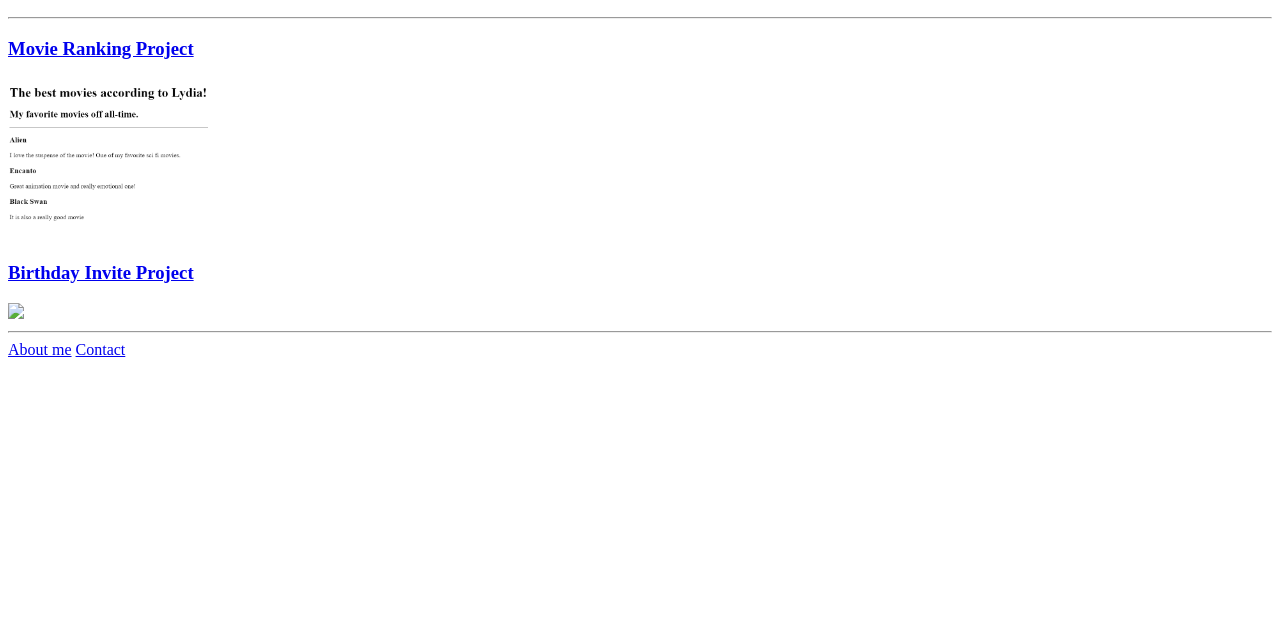
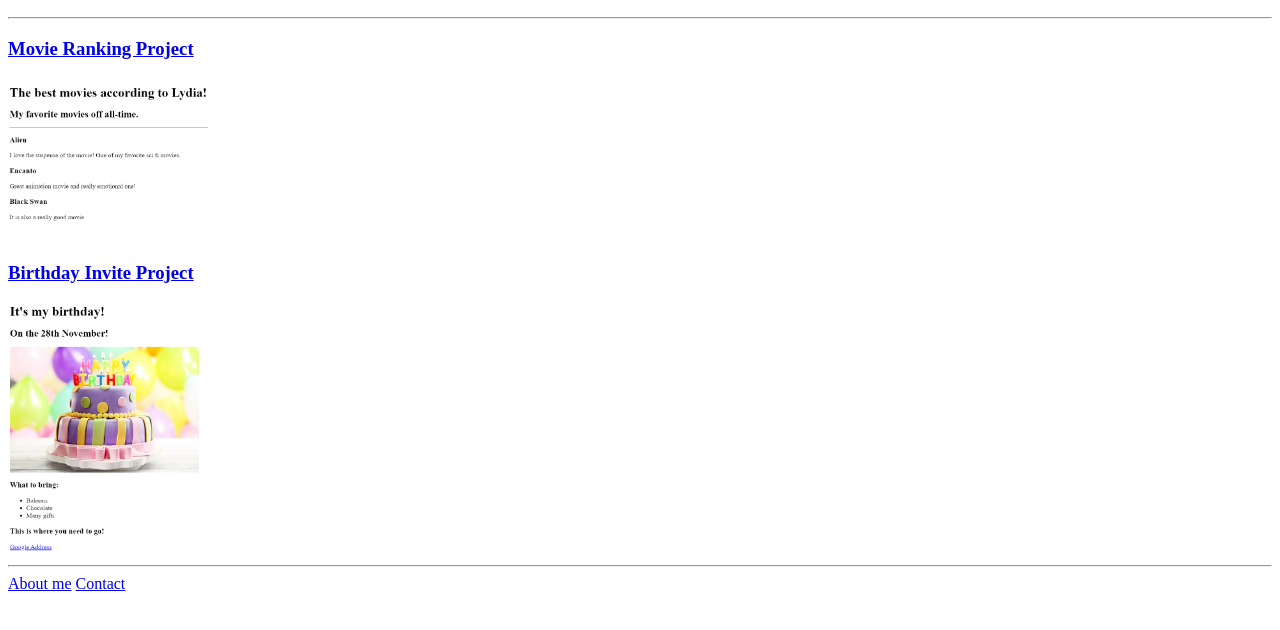
Before and after one commit to Lydiaiaiaia123/html-portfolio, a plain HTML site: page index.html in a window 1280 px wide. Shown: the part 110-740 px from the top of the page. Drawn offline with Linux system fonts and the light colour scheme.

Commit message:
Update index.html

```diff
--- a/index.html
+++ b/index.html
@@ -12,7 +12,7 @@
   <h3><a href="./public/movie-ranking.html">Movie Ranking Project</a></h3>
   <img src="./assets/images/filme.png" width="200">
   <h3><a href="./public/birthday-invite.html">Birthday Invite Project</a></h3>
-  <img src=./assets/images/convite.png" width="200">
+  <img src="./assets/images/convite.png" width="200">
   <br>
   <hr>
   <a href="./public/about.html">About me</a>
```
